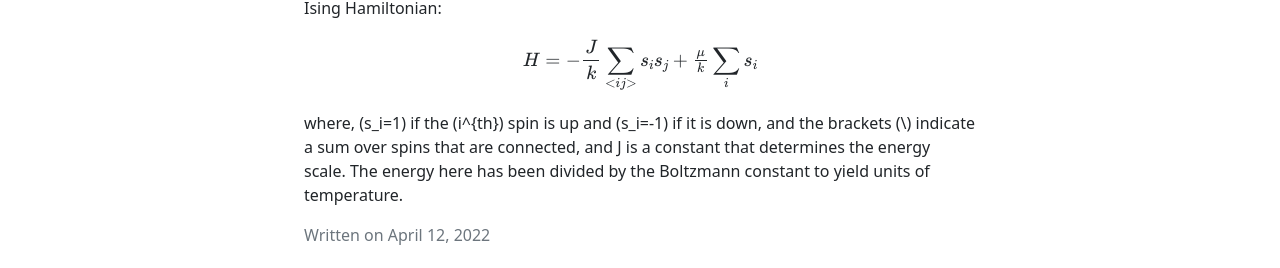
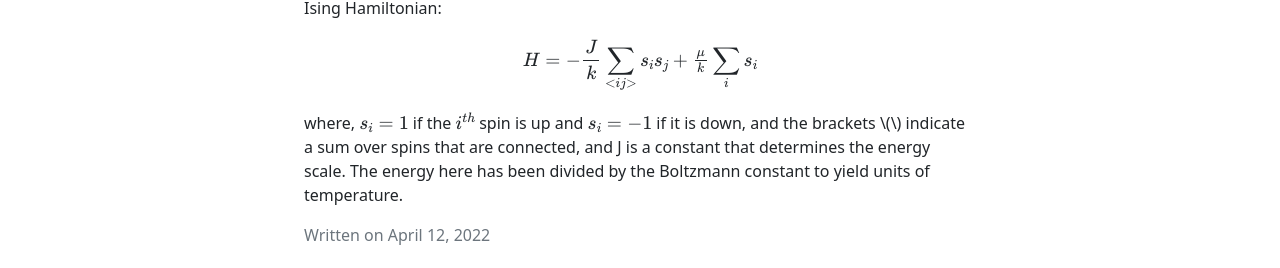
Before and after one commit to bhvima/bhvima.github.io, a Jekyll site: the page built from _posts/2022-4-12-Pushing-the-Boundaries.md, in a window 1280 px wide. Shown: the part 692-960 px from the top of the page. Built offline with Jekyll 4.4.1, drawn with Linux system fonts in a browser that asks for light colours.

Commit message:
Fix inline

```diff
--- a/_posts/2022-4-12-Pushing-the-Boundaries.md
+++ b/_posts/2022-4-12-Pushing-the-Boundaries.md
@@ -21,4 +21,4 @@ Given a configuration of spins we can define the energy using what is referred t
 
 $$H = -\frac{J}{k}\sum_{<ij>} s_is_j + \tfrac{\mu}{k}\sum_i s_i$$
 
-where, \(s_i=1\) if the \(i^{th}\) spin is up and \(s_i=-1\) if it is down, and the brackets \(<ij>\) indicate a sum over spins that are connected, and J is a constant that determines the energy scale. The energy here has been divided by the Boltzmann constant to yield units of temperature.
+where, \\(s_i=1\\) if the \\(i^{th}\\) spin is up and \\(s_i=-1\\) if it is down, and the brackets \\(<ij>\\) indicate a sum over spins that are connected, and J is a constant that determines the energy scale. The energy here has been divided by the Boltzmann constant to yield units of temperature.
```
